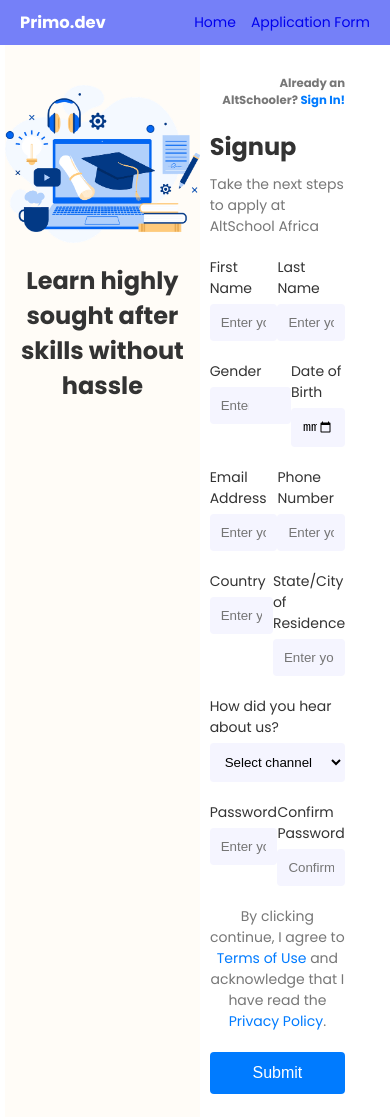
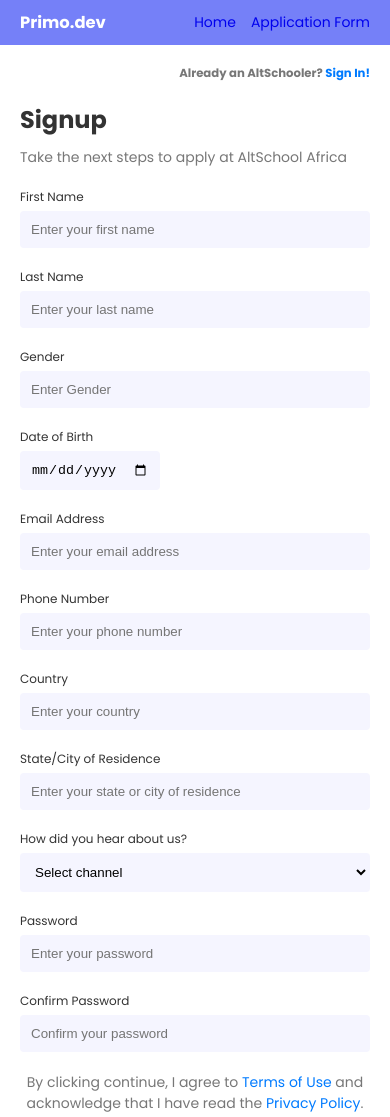
Before and after one commit to nasrullahiolamide/altschool_second_semeter, a plain HTML site: page form.html in a window 390 px wide. Shown: the top 1117 px of the page. Drawn offline with Linux system fonts and the light colour scheme.

Commit message:
updated styles

```diff
--- a/styles.css
+++ b/styles.css
@@ -144,17 +144,28 @@ footer{
     flex-direction: column;
 }
 
+.form-group input[type="date"] {
+    width: 100%; /* Ensure it takes up full width of the container */
+    padding: 10px;
+    border-radius: 4px;
+    border: 1px solid transparent;
+    background-color: #f5f5ff;
+    outline: none;
+    transition: border 0.3s ease;
+}
+
 .form-group-duo{
     display: flex;
-    width: 100%;
     justify-content: space-between;
+    flex: 1;
 }
 
 .form-group label {
-    font-size: 14px;
+    font-size: 12px;
     color: #333;
     margin-bottom: 5px;
 }
+
 
 .form-group input,
 .form-group select {
@@ -298,6 +309,8 @@ button:hover {
     color: #777;
     margin-bottom: 20px;
 }
+
+/* Table Specific format */
 @media screen and (min-width: 768px) {
     .intro{
         display: flex;
@@ -318,3 +331,24 @@ button:hover {
     }
 
 }
+
+
+@media screen and (max-width: 1080px) {
+    .right-side {
+        width: 100%; /* Full width form */
+        padding: 0 20px; /* Adjust padding for smaller screens */
+    }
+
+    .left-side-container {
+        display: none; /* Hide the image on screens smaller than 1024px */
+    }
+
+    .form-group-duo {
+        flex-direction: column;
+        align-items: stretch; /* Ensures full-width inputs */
+    }
+
+    .form-group-duo .form-group {
+        width: 100%; /* Full width for each input */
+    }
+}
```
